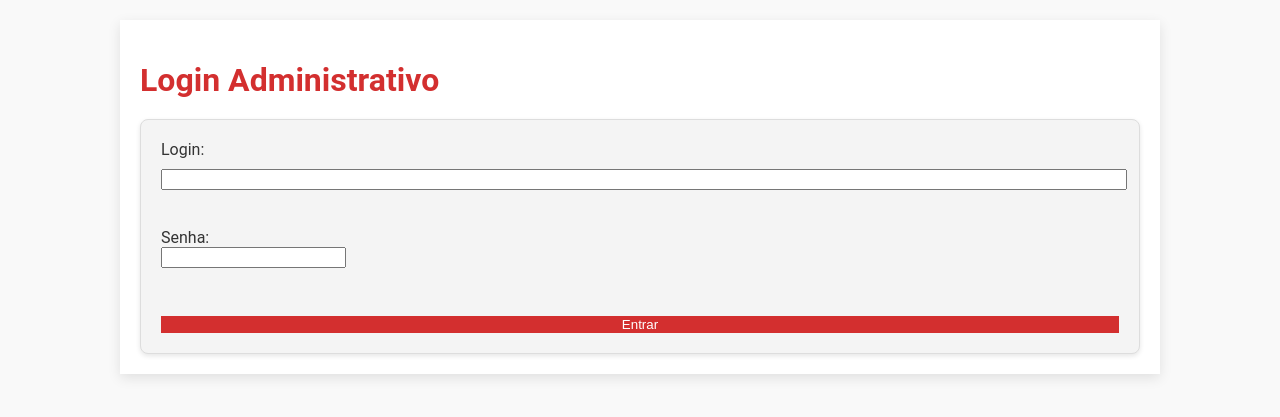
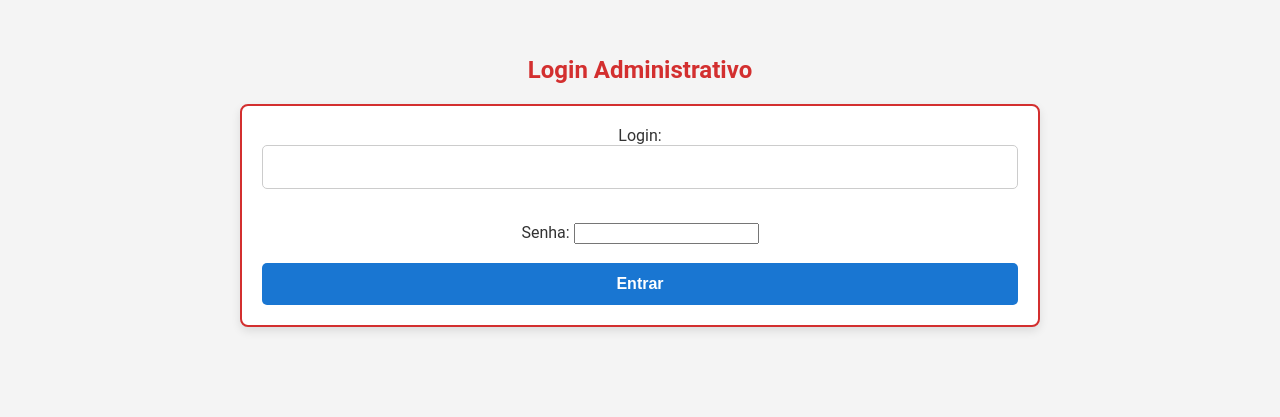
Before and after one commit to CarlosWeg/sistemaAvalicaoHospital, a PHP site: page /login.php in a window 1280 px wide. Shown: the top 417 px of the page. Run offline with PHP 8.4, Linux system fonts and the light colour scheme; some libraries are stand-ins or nearby versions.

Commit message:
Ajuste no styles

```diff
--- a/public/css/style.css
+++ b/public/css/style.css
@@ -1,100 +1,154 @@
 /* Estilo Global */
 body {
     font-family: 'Roboto', Arial, sans-serif;
-    background-color: #f9f9f9;
+    background-color: #f4f4f4;
     margin: 0;
     padding: 20px;
     color: #333;
 }
 
+/* Layout Centralizado */
 .container {
-    max-width: 1000px;
+    max-width: 800px;
     margin: 0 auto;
     padding: 20px;
-    background-color: #fff;
-    box-shadow: 0px 4px 12px rgba(0, 0, 0, 0.1);
+    text-align: center; /* Centraliza todo o conteúdo */
 }
 
-h1, h2 {
-    color: #d32f2f;
+/* Logo */
+.logo {
+    display: block;
+    margin: 0 auto 20px;
+    max-width: 150px; /* Tamanho máximo para a logo */
+    height: auto; /* Mantém a proporção da logo */
+}
+
+/* Estilo do Título */
+h1 {
+    color: #d32f2f; /* Vermelho principal da logo */
+    font-size: 24px;
     margin-bottom: 20px;
 }
 
-/* Seções do painel */
-.section {
-    margin-bottom: 40px;
+/* Estilo do Formulário */
+form {
+    background-color: #ffffff;
+    border: 2px solid #d32f2f; /* Borda vermelha */
+    border-radius: 8px;
+    padding: 20px;
+    box-shadow: 0 4px 10px rgba(0, 0, 0, 0.1); /* Sombra para destaque */
 }
 
-form {
-    display: flex;
-    flex-direction: column;
-    align-items: flex-start;
-    background-color: #f4f4f4;
-    padding: 20px;
-    border-radius: 8px;
-    border: 1px solid #ddd;
-    box-shadow: 0px 2px 5px rgba(0, 0, 0, 0.1);
+/* Inputs e Textarea */
+input[type="text"],
+textarea {
+    width: 100%;
+    padding: 12px;
+    margin-bottom: 15px;
+    border: 1px solid #ccc;
+    border-radius: 5px;
+    font-size: 16px;
+    box-sizing: border-box;
 }
 
-input[type="text"],
-input[type="submit"] {
-    margin-top: 10px;
-    width: 100%;
+/* Foco dos Inputs */
+input[type="text"]:focus,
+textarea:focus {
+    border-color: #1976d2; /* Azul para foco */
+    outline: none;
+    box-shadow: 0 0 5px rgba(25, 118, 210, 0.5);
 }
 
+/* Botão de Submissão */
 input[type="submit"] {
-    background-color: #d32f2f;
+    background-color: #1976d2; /* Azul do logotipo */
     color: white;
     border: none;
+    padding: 12px 20px;
+    border-radius: 5px;
+    font-size: 16px;
+    font-weight: bold;
     cursor: pointer;
+    width: 100%;
     transition: background-color 0.3s ease;
 }
 
 input[type="submit"]:hover {
-    background-color: #b71c1c;
+    background-color: #004ba0; /* Tom mais escuro no hover */
 }
 
-/* Tabelas */
-.table {
-    width: 100%;
-    border-collapse: collapse;
+/* Rodapé */
+footer {
+    text-align: center;
+    padding: 10px;
+    font-size: 14px;
+    color: #666;
     margin-top: 20px;
 }
 
-.table th, .table td {
-    padding: 10px;
-    border: 1px solid #ddd;
-    text-align: left;
+/* Estilo da Escala */
+.escala {
+    display: flex;
+    justify-content: space-between;
+    margin-top: 10px;
 }
 
-.table th {
-    background-color: #f2f2f2;
+/* Estilo padrão da escala */
+.label-escala {
+    padding: 10px;
+    color: #fff;
+    text-align: center;
+    border-radius: 5px;
+    width: 40px;
+    cursor: pointer;
+    transition: border 0.3s ease; /* Transição suave para a borda */
+    background-color: inherit; /* Mantém a cor de fundo herdada */
+    border: 2px solid transparent; /* Borda inicial invisível */
 }
 
-.table tr:nth-child(even) {
-    background-color: #f9f9f9;
+/* Ocultar os inputs de rádio */
+input[type="radio"] {
+    display: none;
 }
 
-/* Gráfico simples */
-.chart {
-    display: flex;
-    justify-content: space-between;
-    align-items: flex-end;
-    height: 200px;
-    background-color: #f4f4f4;
-    padding: 10px;
-    border-radius: 8px;
+/* Hover para o label */
+.label-escala:hover {
+    border: 2px solid #555; /* Borda leve no hover */
 }
 
-.bar {
-    width: 22%;
-    background-color: #d32f2f;
-    color: white;
-    text-align: center;
-    padding-top: 5px;
-    transition: background-color 0.3s ease;
+/* Responsividade */
+@media (max-width: 768px) {
+    .container {
+        padding: 15px;
+    }
+
+    h1 {
+        font-size: 22px;
+    }
+
+    .logo {
+        max-width: 120px; /* Reduz a logo para telas menores */
+    }
+
+    input[type="submit"] {
+        font-size: 15px;
+    }
 }
 
-.bar:hover {
-    background-color: #b71c1c;
+@media (max-width: 480px) {
+    .container {
+        padding: 10px;
+    }
+
+    h1 {
+        font-size: 20px;
+    }
+
+    .logo {
+        max-width: 100px; /* Ajuste adicional para telas bem pequenas */
+    }
+
+    input[type="submit"] {
+        font-size: 14px;
+    }
 }
```
